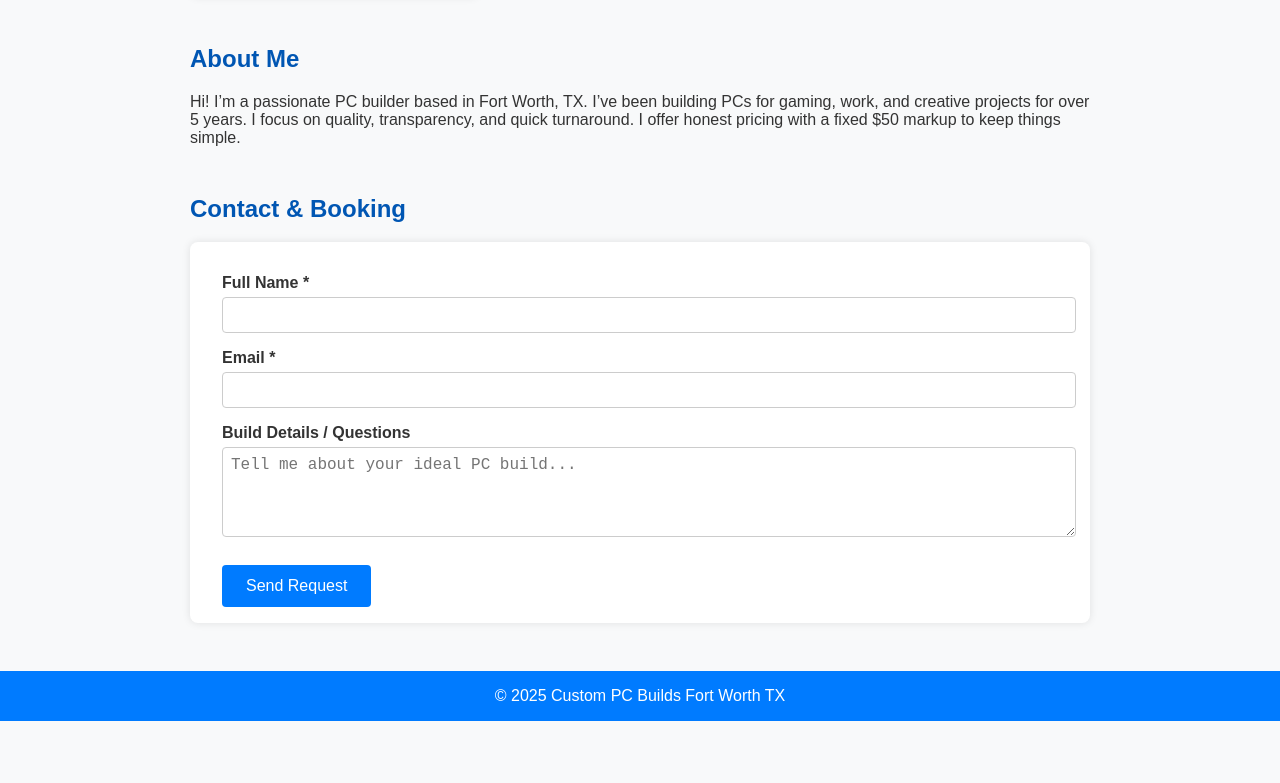
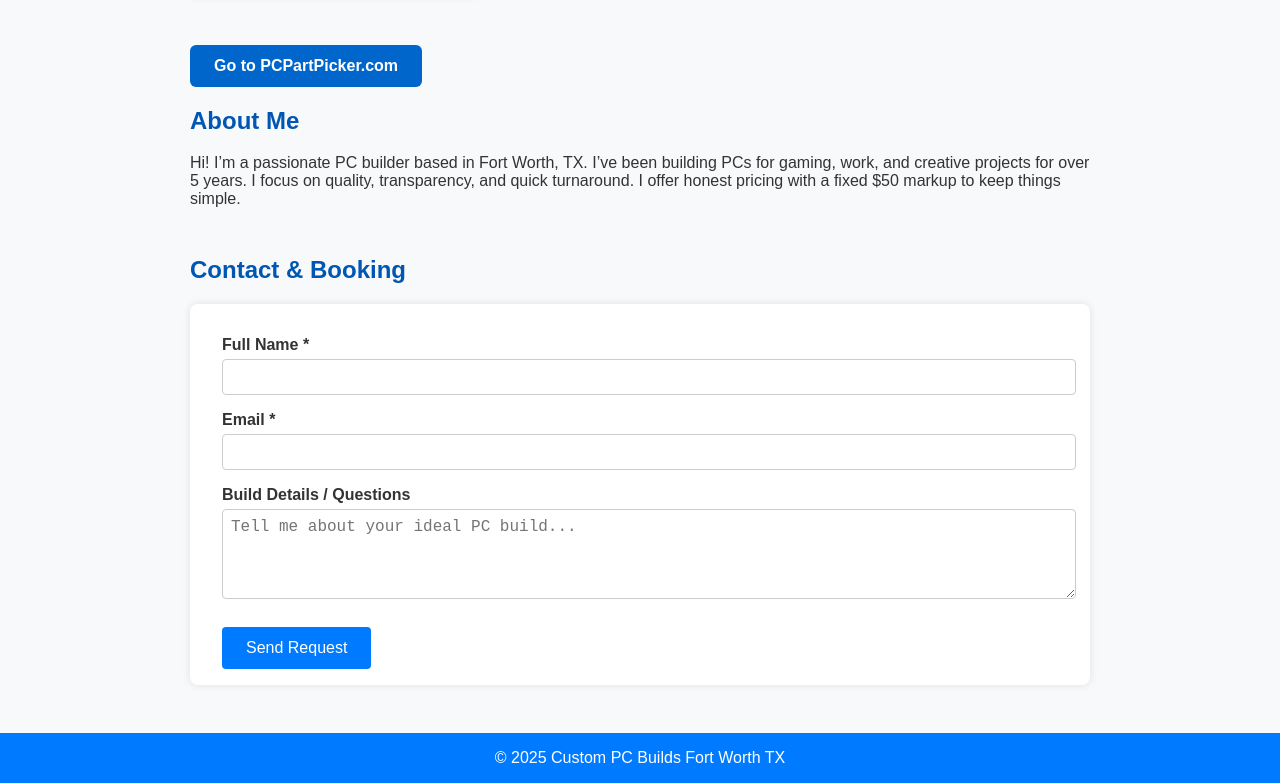
Before and after one commit to DoubleEewastaken/custompcbuilds, a plain HTML site: page index.html in a window 1280 px wide. Shown: the part 861-1644 px from the top of the page. Before the commit the page ends 1582 px from the top, so only its background shows below. Drawn offline with Linux system fonts and the light colour scheme.

Commit message:
index.html

```diff
--- a/index.html
+++ b/index.html
@@ -133,6 +133,26 @@
     <img src="https://images.unsplash.com/photo-1527434002771-89d5e240f6db?auto=format&fit=crop&w=600&q=80" alt="PC building tools" />
   </div>
 </section>
+<a href="https://pcpartpicker.com" target="_blank" rel="noopener noreferrer" style="
+  display: inline-block;
+  padding: 12px 24px;
+  background-color: #0066cc;
+  color: white;
+  font-weight: bold;
+  text-decoration: none;
+  border-radius: 6px;
+  font-family: Arial, sans-serif;
+  transition: background-color 0.3s;
+">
+  Go to PCPartPicker.com
+</a>
+
+<!-- Optional: hover effect -->
+<style>
+  a:hover {
+    background-color: #004999;
+  }
+</style>
 
 <section id="about">
   <h2>About Me</h2>
```
